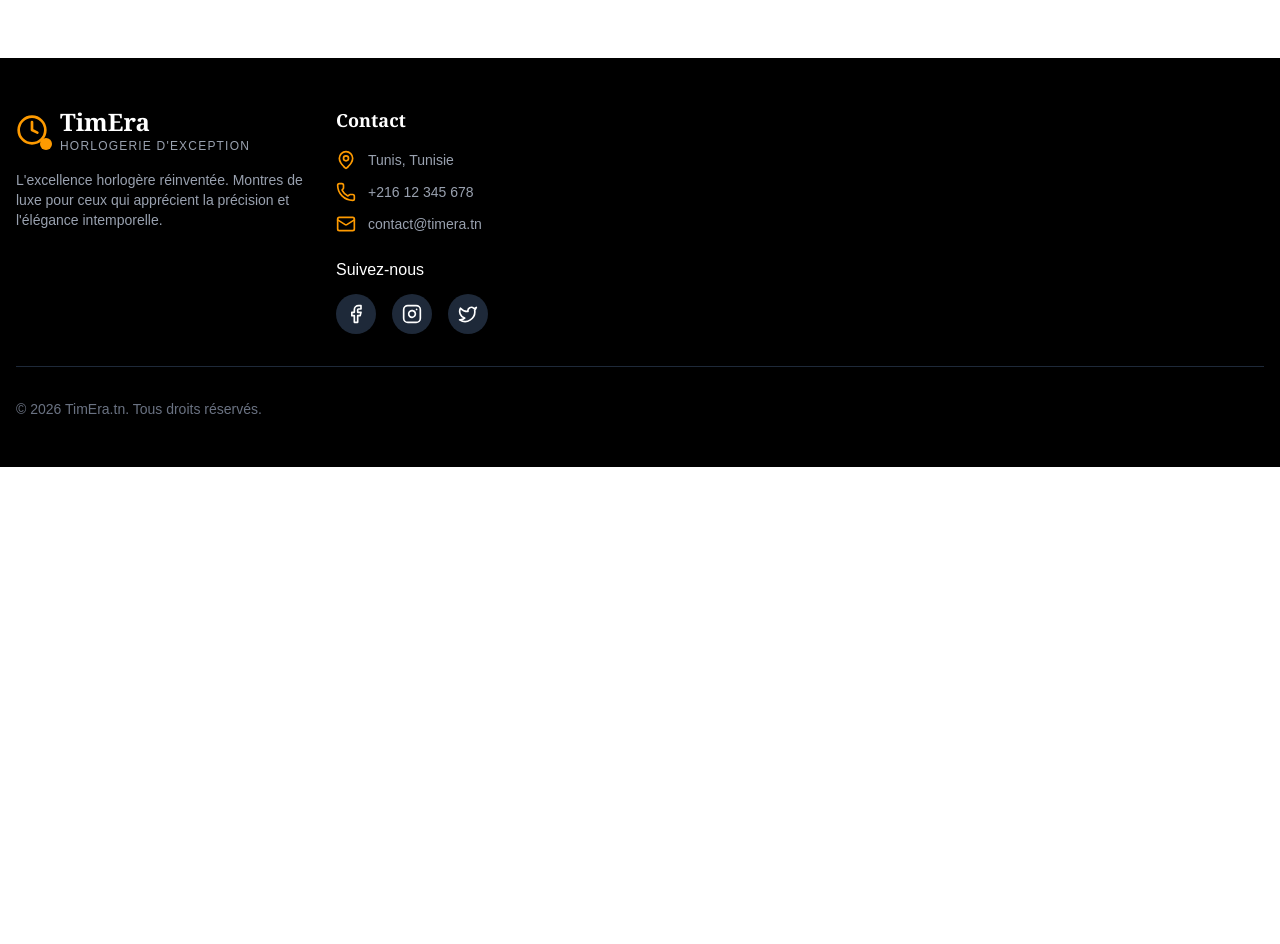
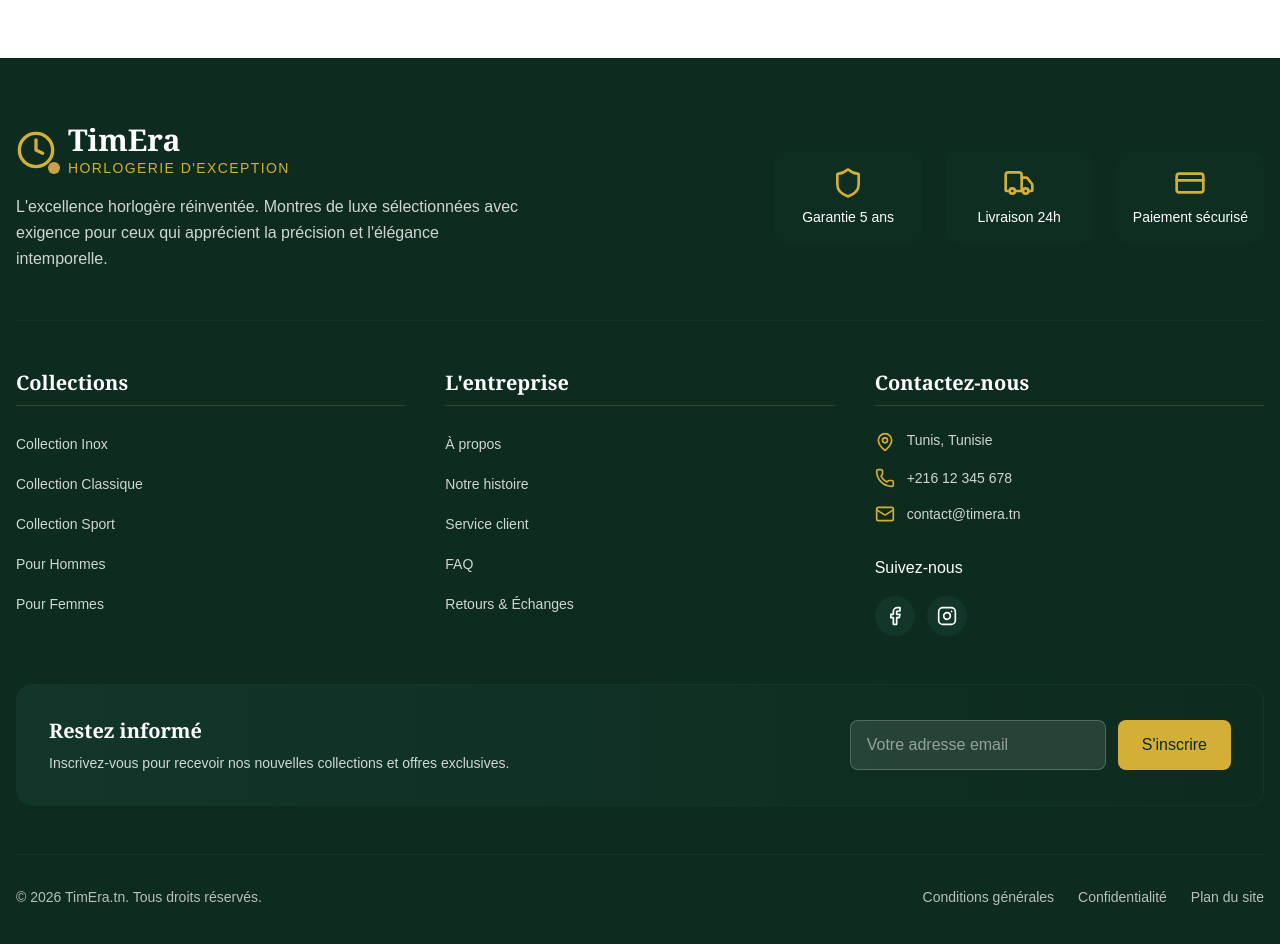
Before and after one commit to DARIOO33/timera, a Next.js app: page / in a window 1280 px wide. Shown: the part 2120-3064 px from the top of the page. Before the commit the page ends 2587 px from the top, so only its background shows below. Built offline with nearby package versions, Linux system fonts and the light colour scheme.

Commit message:
Improove footer component

```diff
--- a/app/components/Footer.jsx
+++ b/app/components/Footer.jsx
@@ -1,82 +1,192 @@
 'use client';
 
 import Link from 'next/link';
-import { Clock, Facebook, Instagram, Twitter, Mail, MapPin, Phone } from 'lucide-react';
+import { Clock, Facebook, Instagram, Twitter, Mail, MapPin, Phone, Shield, Truck, CreditCard } from 'lucide-react';
 
 const Footer = () => {
     const currentYear = new Date().getFullYear();
-
+    const handleSubmit = () => {
+        alert("Soon")
+    }
     return (
-        <footer className="bg-black text-white">
-            <div className="container mx-auto px-4 py-12">
-                <div className="grid grid-cols-1 md:grid-cols-2 lg:grid-cols-4 gap-8">
-                    {/* Brand */}
-                    <div className="space-y-4">
+        <footer className="bg-[#0E2B1F] text-white">
+            <div className="container mx-auto px-4 py-16">
+                {/* Brand Section */}
+                <div className="flex flex-col lg:flex-row items-start lg:items-center justify-between gap-8 mb-12 pb-12 border-b border-[#12362A]">
+                    <div className="space-y-4 max-w-lg">
                         <div className="flex items-center space-x-3">
                             <div className="relative">
-                                <Clock className="w-8 h-8 text-amber-500" />
-                                <div className="absolute -bottom-1 -right-1 w-3 h-3 bg-amber-500 rounded-full"></div>
+                                <Clock className="w-10 h-10 text-[#D4AF37]" />
+                                <div className="absolute -bottom-1 -right-1 w-3 h-3 bg-[#C8A24A] rounded-full"></div>
                             </div>
                             <div className="flex flex-col">
-                                <span className="font-serif text-2xl font-semibold">TimEra</span>
-                                <span className="text-xs text-gray-400 tracking-widest uppercase">
+                                <span className="font-serif text-3xl font-semibold text-white">TimEra</span>
+                                <span className="text-sm text-[#D4AF37] tracking-widest uppercase">
                                     Horlogerie d'exception
                                 </span>
                             </div>
                         </div>
-                        <p className="text-gray-400 text-sm">
-                            L&apos;excellence horlogère réinventée. Montres de luxe pour ceux qui apprécient la précision et l&apos;élégance intemporelle.
+                        <p className="text-white/80 text-base leading-relaxed">
+                            L&apos;excellence horlogère réinventée. Montres de luxe sélectionnées avec exigence
+                            pour ceux qui apprécient la précision et l&apos;élégance intemporelle.
                         </p>
                     </div>
 
+                    {/* Trust Badges */}
+                    <div className="grid grid-cols-2 sm:grid-cols-3 gap-6">
+                        <div className="flex flex-col items-center text-center space-y-2 p-4 rounded-xl bg-[#12362A]/30">
+                            <Shield className="w-8 h-8 text-[#D4AF37]" />
+                            <span className="text-sm font-medium text-white">Garantie 5 ans</span>
+                        </div>
+                        <div className="flex flex-col items-center text-center space-y-2 p-4 rounded-xl bg-[#12362A]/30">
+                            <Truck className="w-8 h-8 text-[#D4AF37]" />
+                            <span className="text-sm font-medium text-white">Livraison 24h</span>
+                        </div>
+                        <div className="flex flex-col items-center text-center space-y-2 p-4 rounded-xl bg-[#12362A]/30">
+                            <CreditCard className="w-8 h-8 text-[#D4AF37]" />
+                            <span className="text-sm font-medium text-white">Paiement sécurisé</span>
+                        </div>
+                    </div>
+                </div>
 
+                {/* Main Footer Content - Now 3 columns */}
+                <div className="grid grid-cols-1 md:grid-cols-3 gap-10 mb-12">
+                    {/* Navigation */}
+                    <div>
+                        <h3 className="font-serif text-xl font-semibold mb-6 pb-2 border-b border-[#D4AF37]/20 text-white">
+                            Collections
+                        </h3>
+                        <ul className="space-y-3">
+                            {[
+                                { label: 'Collection Inox', href: '/collections/inox' },
+                                { label: 'Collection Classique', href: '/collections/classique' },
+                                { label: 'Collection Sport', href: '/collections/sport' },
+                                { label: 'Pour Hommes', href: '/collections/hommes' },
+                                { label: 'Pour Femmes', href: '/collections/femmes' },
+                            ].map((item) => (
+                                <li key={item.href}>
+                                    <Link
+                                        href={item.href}
+                                        className="text-white/80 hover:text-[#D4AF37] transition-colors duration-300 text-sm block py-1"
+                                    >
+                                        {item.label}
+                                    </Link>
+                                </li>
+                            ))}
+                        </ul>
+                    </div>
 
+                    {/* Quick Links */}
+                    <div>
+                        <h3 className="font-serif text-xl font-semibold mb-6 pb-2 border-b border-[#D4AF37]/20 text-white">
+                            L&apos;entreprise
+                        </h3>
+                        <ul className="space-y-3">
+                            {[
+                                { label: 'À propos', href: '/about' },
+                                { label: 'Notre histoire', href: '/story' },
+                                { label: 'Service client', href: '/support' },
+                                { label: 'FAQ', href: '/faq' },
+                                { label: 'Retours & Échanges', href: '/returns' },
+                            ].map((item) => (
+                                <li key={item.href}>
+                                    <Link
+                                        href={item.href}
+                                        className="text-white/80 hover:text-[#D4AF37] transition-colors duration-300 text-sm block py-1"
+                                    >
+                                        {item.label}
+                                    </Link>
+                                </li>
+                            ))}
+                        </ul>
+                    </div>
 
-
-                    {/* Contact + Social */}
+                    {/* Contact & Social */}
                     <div>
-                        <h3 className="font-serif text-lg font-semibold mb-4">Contact</h3>
-                        <div className="space-y-3">
-                            <div className="flex items-center space-x-3">
-                                <MapPin className="w-5 h-5 text-amber-500" />
-                                <span className="text-gray-400 text-sm">Tunis, Tunisie</span>
+                        <h3 className="font-serif text-xl font-semibold mb-6 pb-2 border-b border-[#D4AF37]/20 text-white">
+                            Contactez-nous
+                        </h3>
+                        <div className="space-y-4">
+                            <div className="flex items-start space-x-3">
+                                <MapPin className="w-5 h-5 text-[#D4AF37] mt-0.5 flex-shrink-0" />
+                                <span className="text-white/80 text-sm">Tunis, Tunisie</span>
                             </div>
                             <div className="flex items-center space-x-3">
-                                <Phone className="w-5 h-5 text-amber-500" />
-                                <span className="text-gray-400 text-sm">+216 12 345 678</span>
+                                <Phone className="w-5 h-5 text-[#D4AF37] flex-shrink-0" />
+                                <span className="text-white/80 text-sm">+216 12 345 678</span>
                             </div>
                             <div className="flex items-center space-x-3">
-                                <Mail className="w-5 h-5 text-amber-500" />
-                                <span className="text-gray-400 text-sm">contact@timera.tn</span>
+                                <Mail className="w-5 h-5 text-[#D4AF37] flex-shrink-0" />
+                                <a href="mailto:contact@timera.tn" className="text-white/80 hover:text-[#D4AF37] transition-colors text-sm">
+                                    contact@timera.tn
+                                </a>
                             </div>
-                        </div>
 
-                        <div className="mt-6">
-                            <h4 className="font-medium mb-3">Suivez-nous</h4>
-                            <div className="flex space-x-4">
-                                {[Facebook, Instagram, Twitter].map((Icon, i) => (
-                                    <a
-                                        key={i}
-                                        href="#"
-                                        className="w-10 h-10 bg-gray-800 hover:bg-amber-600 rounded-full flex items-center justify-center transition-colors"
-                                    >
-                                        <Icon className="w-5 h-5" />
-                                    </a>
-                                ))}
+                            <div className="pt-4">
+                                <h4 className="font-medium mb-4 text-white">Suivez-nous</h4>
+                                <div className="flex space-x-3">
+                                    {[
+                                        { Icon: Facebook, label: 'Facebook', href: "https://www.instagram.com/timera.tn/" },
+                                        { Icon: Instagram, label: 'Instagram', href: "https://www.instagram.com/timera.tn/" },
+                                    ].map(({ Icon, label, href }) => (
+                                        <a
+                                            key={label}
+                                            href={href}
+                                            className="w-10 h-10 bg-[#12362A] hover:bg-[#D4AF37] rounded-full flex items-center justify-center transition-all duration-300 hover:scale-110 group"
+                                            aria-label={label}
+                                        >
+                                            <Icon className="w-5 h-5 text-white group-hover:text-[#0E2B1F]" />
+                                        </a>
+                                    ))}
+                                </div>
                             </div>
                         </div>
                     </div>
                 </div>
 
-                {/* Divider */}
-                <div className="border-t border-gray-800 my-8"></div>
+                {/* Newsletter */}
+                <div className="bg-gradient-to-r from-[#12362A] to-[#0E2B1F] rounded-2xl p-8 mb-12 border border-[#12362A]">
+                    <div className="flex flex-col md:flex-row items-center justify-between gap-6">
+                        <div>
+                            <h3 className="font-serif text-xl font-semibold mb-2 text-white">Restez informé</h3>
+                            <p className="text-white/80 text-sm">
+                                Inscrivez-vous pour recevoir nos nouvelles collections et offres exclusives.
+                            </p>
+                        </div>
+                        <div className="flex w-full md:w-auto gap-3">
+                            <input
+                                type="email"
+                                placeholder="Votre adresse email"
+                                className="flex-1 md:w-64 px-4 py-3 rounded-lg bg-white/10 border border-white/20 text-white placeholder:text-white/50 focus:outline-none focus:ring-2 focus:ring-[#D4AF37]"
+                            />
+                            <button
+                                className="px-6 py-3 bg-[#D4AF37] text-[#0E2B1F] font-medium rounded-lg hover:bg-[#C8A24A] transition-colors"
+                                onClick={handleSubmit}
+                            >
+                                S&apos;inscrire
+                            </button>
+                        </div>
+                    </div>
+                </div>
 
-                {/* Bottom Bar */}
-                <div className="flex flex-col md:flex-row justify-between items-center space-y-4 md:space-y-0 text-sm text-gray-500">
-                    <div>
-                        © {currentYear} TimEra.tn. Tous droits réservés.
+                {/* Copyright */}
+                <div className="pt-8 border-t border-[#12362A]">
+                    <div className="flex flex-col md:flex-row justify-between items-center gap-4 text-sm text-white/70">
+                        <div>
+                            © {currentYear} TimEra.tn. Tous droits réservés.
+                        </div>
+                        <div className="flex items-center gap-6">
+                            <Link href="/terms" className="hover:text-[#D4AF37] transition-colors">
+                                Conditions générales
+                            </Link>
+                            <Link href="/privacy" className="hover:text-[#D4AF37] transition-colors">
+                                Confidentialité
+                            </Link>
+                            <Link href="/sitemap" className="hover:text-[#D4AF37] transition-colors">
+                                Plan du site
+                            </Link>
+                        </div>
                     </div>
-
                 </div>
             </div>
         </footer>
```
